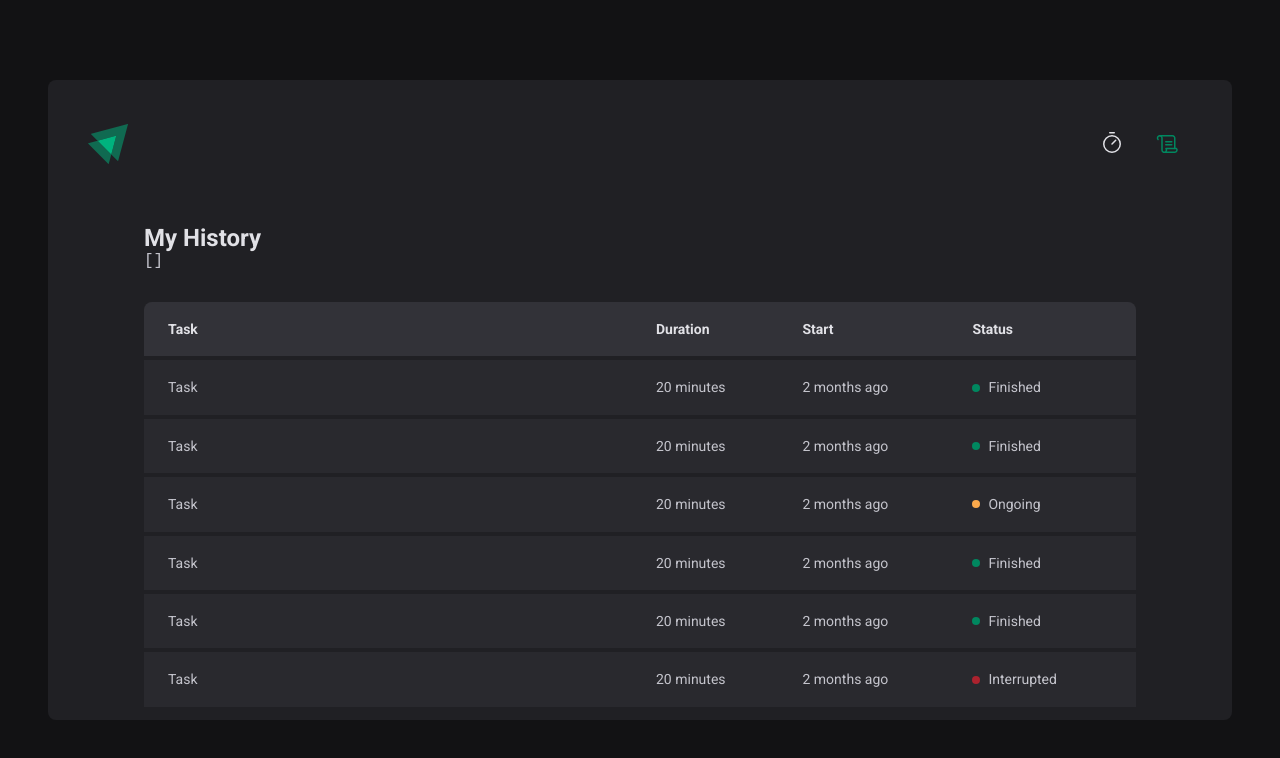
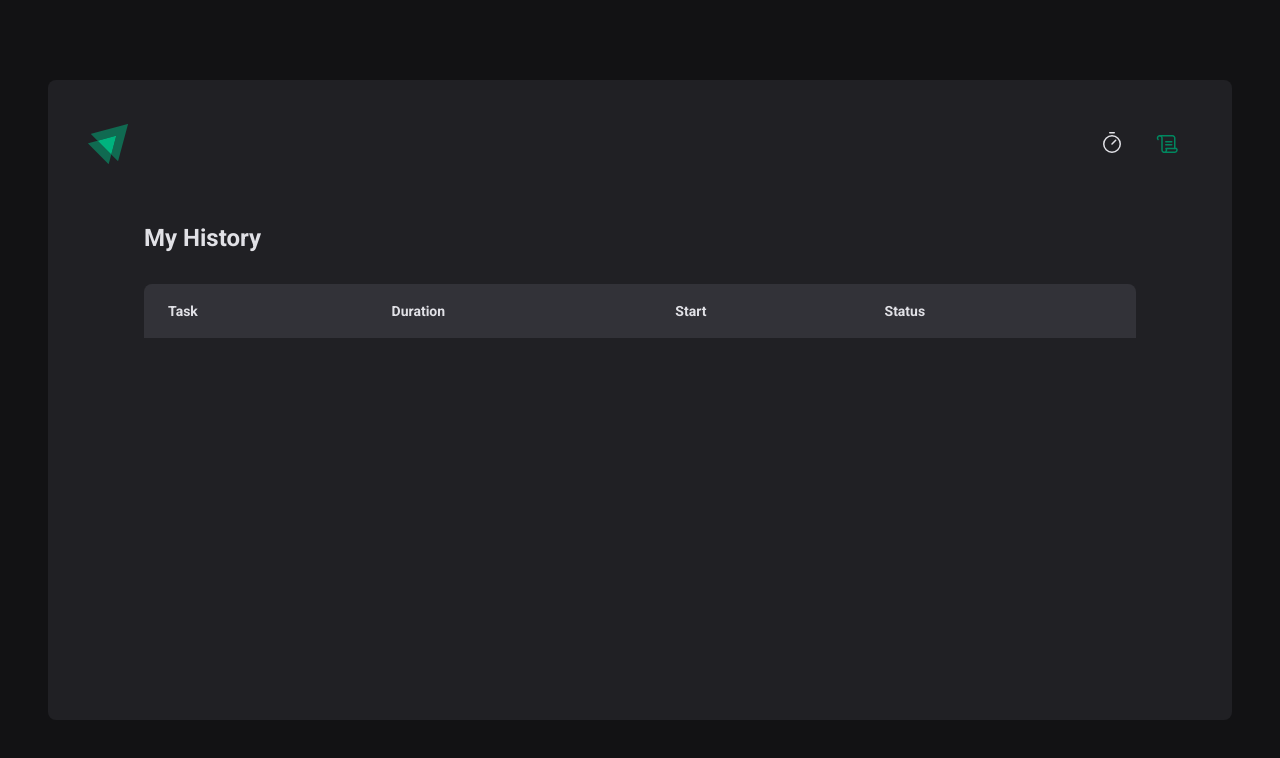
Before and after one commit to KrisMazzini/igniteTimer, a React (Vite) app: page /history in a window 1280 px wide. Shown: the top 758 px of the page. Built offline with nearby package versions, Linux system fonts and the light colour scheme.

Commit message:
show cycles in history

```diff
--- a/src/pages/History/index.tsx
+++ b/src/pages/History/index.tsx
@@ -1,4 +1,6 @@
 import { useContext } from 'react'
+import { formatDistanceToNow } from 'date-fns'
+
 import { CyclesContext } from '../../contexts/CyclesContext'
 
 import { HistoryContainer, HistoryList, Status } from './styles'
@@ -9,8 +11,6 @@ export function History() {
   return (
     <HistoryContainer>
       <h1>My History</h1>
-
-      <pre>{JSON.stringify(cycles, null, 2)}</pre>
 
       <HistoryList>
         <table>
@@ -23,54 +23,30 @@ export function History() {
             </tr>
           </thead>
           <tbody>
-            <tr>
-              <td>Task</td>
-              <td>20 minutes</td>
-              <td>2 months ago</td>
-              <td>
-                <Status statusColor="green">Finished</Status>
-              </td>
-            </tr>
-            <tr>
-              <td>Task</td>
-              <td>20 minutes</td>
-              <td>2 months ago</td>
-              <td>
-                <Status statusColor="green">Finished</Status>
-              </td>
-            </tr>
-            <tr>
-              <td>Task</td>
-              <td>20 minutes</td>
-              <td>2 months ago</td>
-              <td>
-                <Status statusColor="yellow">Ongoing</Status>
-              </td>
-            </tr>
-            <tr>
-              <td>Task</td>
-              <td>20 minutes</td>
-              <td>2 months ago</td>
-              <td>
-                <Status statusColor="green">Finished</Status>
-              </td>
-            </tr>
-            <tr>
-              <td>Task</td>
-              <td>20 minutes</td>
-              <td>2 months ago</td>
-              <td>
-                <Status statusColor="green">Finished</Status>
-              </td>
-            </tr>
-            <tr>
-              <td>Task</td>
-              <td>20 minutes</td>
-              <td>2 months ago</td>
-              <td>
-                <Status statusColor="red">Interrupted</Status>
-              </td>
-            </tr>
+            {cycles.map((cycle) => {
+              return (
+                <tr key={cycle.id}>
+                  <td>{cycle.task}</td>
+                  <td>{cycle.minutesAmount} minutes</td>
+                  <td>
+                    {formatDistanceToNow(cycle.startDate, {
+                      addSuffix: true,
+                    })}
+                  </td>
+                  <td>
+                    {cycle.finishDate && (
+                      <Status statusColor="green">Finished</Status>
+                    )}
+                    {cycle.interruptionDate && (
+                      <Status statusColor="red">Interrupted</Status>
+                    )}
+                    {!cycle.finishDate && !cycle.interruptionDate && (
+                      <Status statusColor="yellow">Ongoing</Status>
+                    )}
+                  </td>
+                </tr>
+              )
+            })}
           </tbody>
         </table>
       </HistoryList>
```
